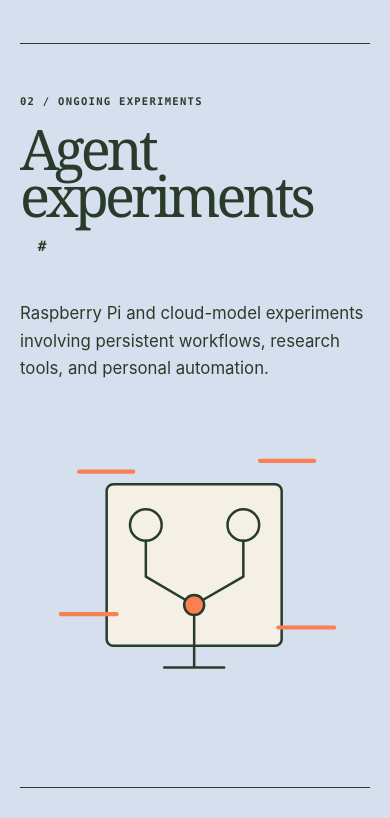
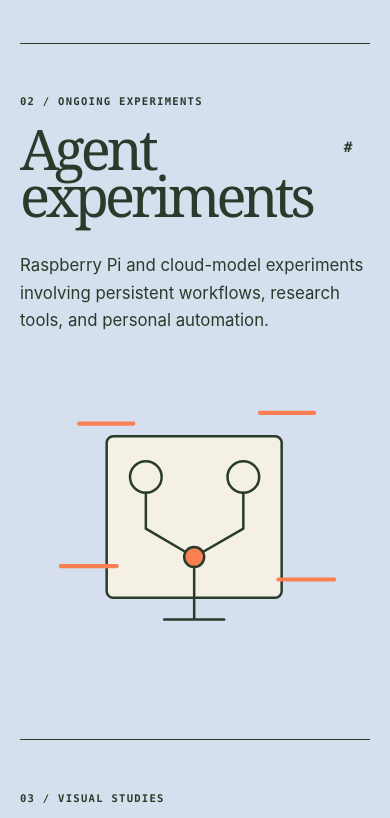
Before and after one commit to adam8/adamjones-lab, a website built with Vite: page index.html in a window 390 px wide. Shown: the part 2660-3478 px from the top of the page. Built offline with nearby package versions, Linux system fonts and the light colour scheme.

Commit message:
fix: resolve F-009 review findings

```diff
--- a/src/styles.css
+++ b/src/styles.css
@@ -87,8 +87,8 @@ h1, h2, h3, p, dd, a, button { overflow-wrap: break-word; }
 .project-panels { min-width: 0; }
 .project-panel { display: grid; min-height: min(45rem, 78vh); grid-template-columns: minmax(15rem, .85fr) minmax(18rem, 1.15fr); align-items: center; gap: clamp(2rem, 5vw, 6rem); border-top: 1px solid var(--green); padding: clamp(2.5rem, 5vw, 5rem) 0; scroll-margin-block-start: 2rem; }
 .project-panel + .project-panel { margin-top: 2rem; }
-.project-heading { display: flex; flex-wrap: wrap; align-items: flex-start; gap: .25rem .45rem; max-width: 100%; margin: 1rem 0 2rem; }
-.project-copy h3 { min-width: 0; margin: 0; font-family: var(--serif); font-size: clamp(3.4rem, 6vw, 6.5rem); font-weight: 400; letter-spacing: -.07em; line-height: .85; }
+.project-heading { display: flex; flex-wrap: nowrap; align-items: flex-start; gap: .45rem; max-width: 100%; margin: 1rem 0 2rem; }
+.project-copy h3 { min-width: 0; max-width: calc(100% - 3.2rem); margin: 0; font-family: var(--serif); font-size: clamp(3.4rem, 6vw, 6.5rem); font-weight: 400; letter-spacing: -.07em; line-height: .85; }
 .project-permalink { display: inline-grid; width: 2.75rem; min-width: 2.75rem; height: 2.75rem; flex: 0 0 2.75rem; align-items: center; justify-items: center; color: var(--green); font-family: var(--mono); font-size: .9rem; font-weight: 800; line-height: 1; text-decoration: none; }
 .project-permalink:hover { color: #b84320; text-decoration: underline; text-decoration-thickness: 2px; }
 .project-copy > p:not(.label) { max-width: 34rem; margin: 0; font-size: clamp(1.05rem, 1.3vw, 1.3rem); line-height: 1.65; }
```
Also changed, not shown: tests/story.spec.js (+26 -0 lines).
